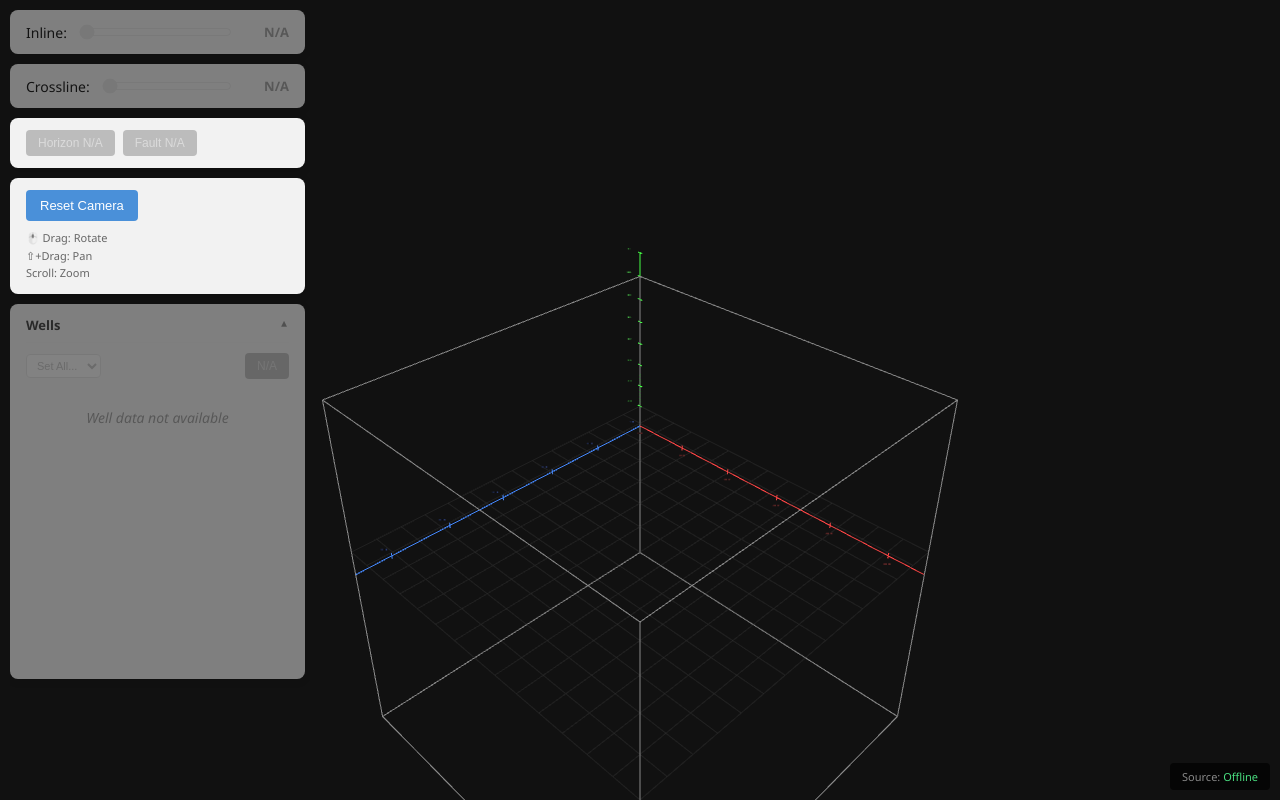
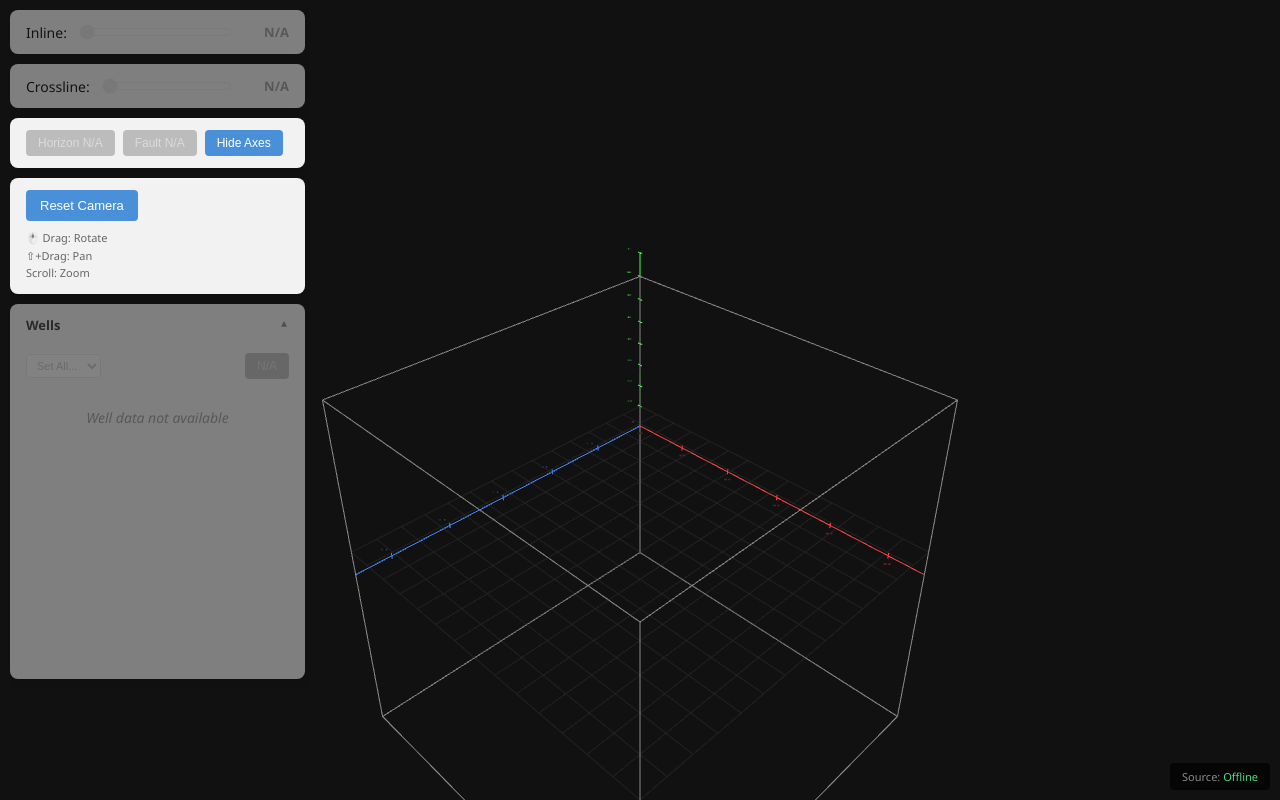
Before and after one commit to HappyRehund/seismic-viewer, a website: page index.html in a window 1280 px wide. Drawn offline with nearby package versions, Linux system fonts and the light colour scheme; no server answers; animation ran at ten frames a second.

Commit message:
feat: add button to toggle visibility of axes in seismic viewer

```diff
--- a/index.html
+++ b/index.html
@@ -52,6 +52,7 @@
       <div class="btn-group">
         <button id="toggleHorizonBtn" class="btn btn-small">Hide Horizon</button>
         <button id="toggleFaultBtn" class="btn btn-small">Hide Fault</button>
+        <button id="toggleAxisBtn" class="btn btn-small">Hide Axes</button>
       </div>
     </div>
 
```
